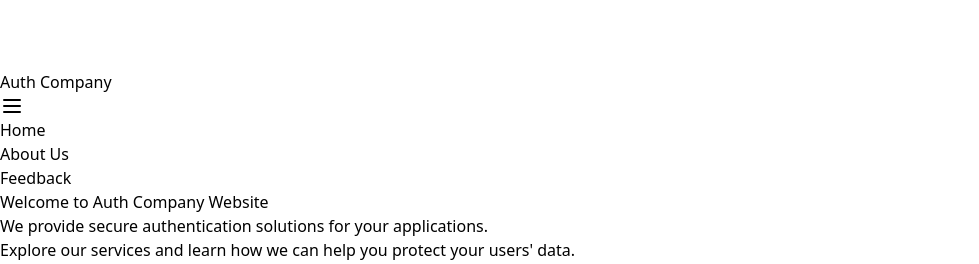
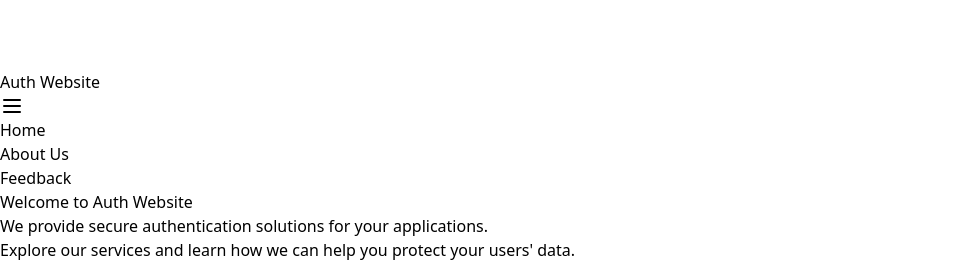
Before and after one commit to sahilbhingarde31/mern-auth, a React (Vite) app in the folder fontend/: page /login in a window 1280 px wide. Shown: the part 1210-1474 px from the top of the page, without its empty margins (0-979 px from the left). Built offline with nearby package versions, Linux system fonts and the light colour scheme; no server answers.

Commit message:
small UI changes

```diff
--- a/fontend/src/components/Header.jsx
+++ b/fontend/src/components/Header.jsx
@@ -11,7 +11,7 @@
         <Link to='/'>
           <img src="shield.png" alt="" className="size-10 rounded-lg" />
         </Link>
-        <h1 className="text-2xl font-bold bg-gradient-to-r from-green-300 to-emerald-400 text-transparent bg-clip-text">Auth Company</h1>
+        <h1 className="text-2xl font-bold bg-gradient-to-r from-green-300 to-emerald-400 text-transparent bg-clip-text">Auth Website</h1>
 
         {/* Animated Hamburger Menu Button */}
         <div
--- a/fontend/src/components/Title.jsx
+++ b/fontend/src/components/Title.jsx
@@ -4,7 +4,7 @@
   return (
     <div className="w-full mb-3">
         <div className="p-6">
-        <h1 className='text-center text-3xl mb-4 font-bold bg-gradient-to-r from-green-400 to-emerald-500 text-transparent bg-clip-text'>Welcome to Auth Company Website</h1>
+        <h1 className='text-center text-3xl mb-4 font-bold bg-gradient-to-r from-green-400 to-emerald-500 text-transparent bg-clip-text'>Welcome to Auth Website</h1>
         <p className='text-gray-400 font-semibold text-center mb-2'>We provide secure authentication solutions for your applications. </p>
         <p className='text-gray-400 font-semibold text-center mb-2'>Explore our services and learn how we can help you protect your users' data.</p>
         <p className='text-gray-400 font-bold text-center'>Let's started :</p>
```
